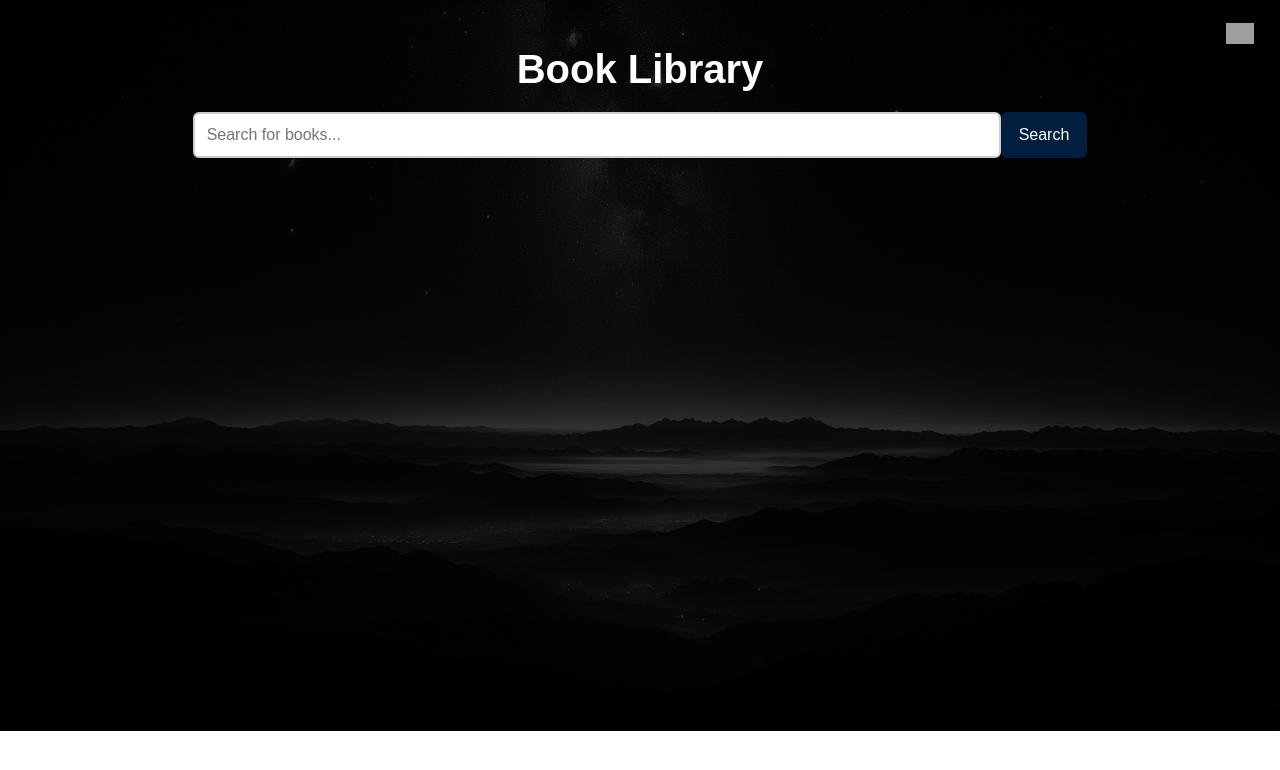
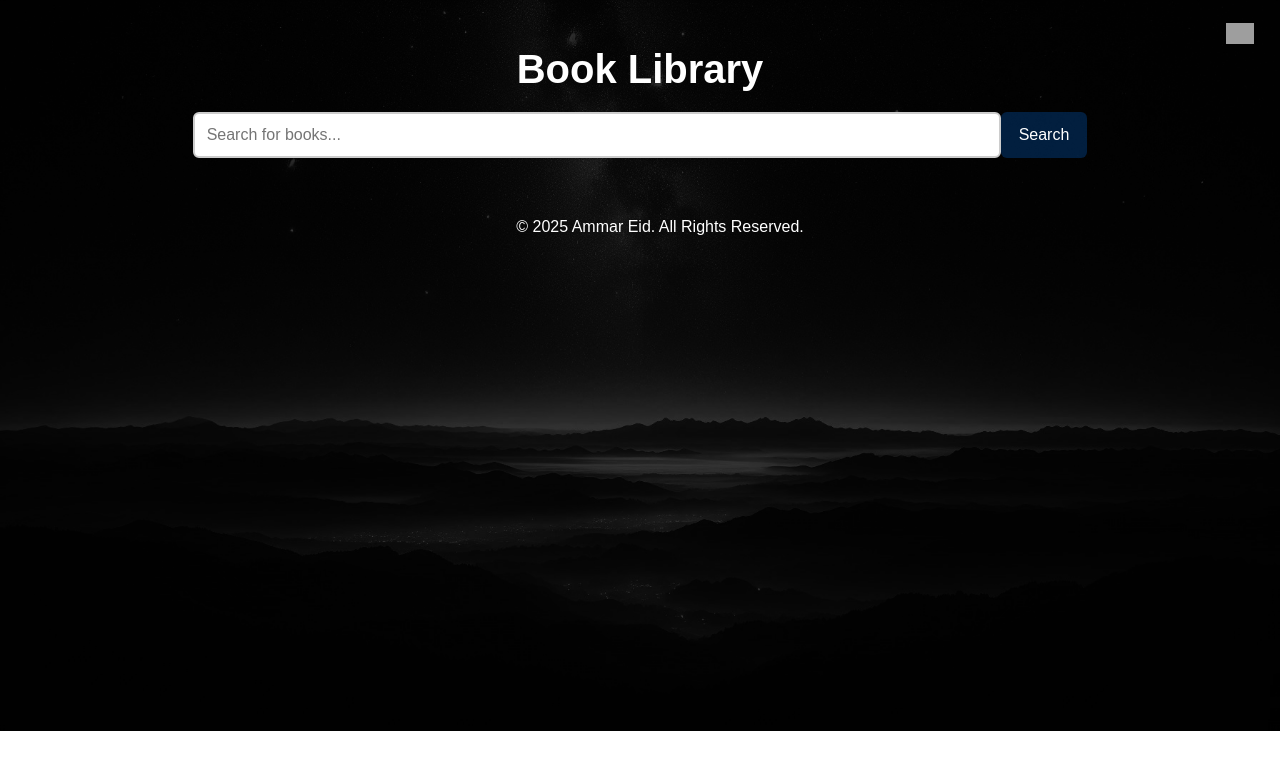
Before and after one commit to Ammareid77/book-library, a React (Vite) app: page / in a window 1280 px wide. Shown: the top 770 px of the page. Built offline with nearby package versions, Linux system fonts and the light colour scheme; grey boxes are pictures that could not be loaded.

Commit message:
Add copy rights in the footer

```diff
--- a/src/App.jsx
+++ b/src/App.jsx
@@ -14,6 +14,7 @@
           <Route path="/" element={<Home />} />
           <Route path="/book/:id" element={<BookDetailPage />} />
         </Routes>
+        <Footer />
       </div>
     </>
   );
--- a/src/components/Footer.jsx
+++ b/src/components/Footer.jsx
@@ -6,7 +6,7 @@
 
   return (
     <footer className="footer">
-      <p>&copy; {currentYear} Your Company Name. All Rights Reserved.</p>
+      <p>&copy; {currentYear} Ammar Eid. All Rights Reserved.</p>
     </footer>
   );
 };
--- a/src/styles/Footer.css
+++ b/src/styles/Footer.css
@@ -1,14 +1,14 @@
 .footer {
     text-align: center;
     padding: 20px;
-    background-color: #333;
     color: #fff;
-    position: fixed;
+    position: relative;
     width: 100%;
     bottom: 0;
     left: 0;
   }
 
+
   .footer p {
     margin: 0;
   }
```
Also changed, not shown: src/index.css (line endings or trailing spaces).
